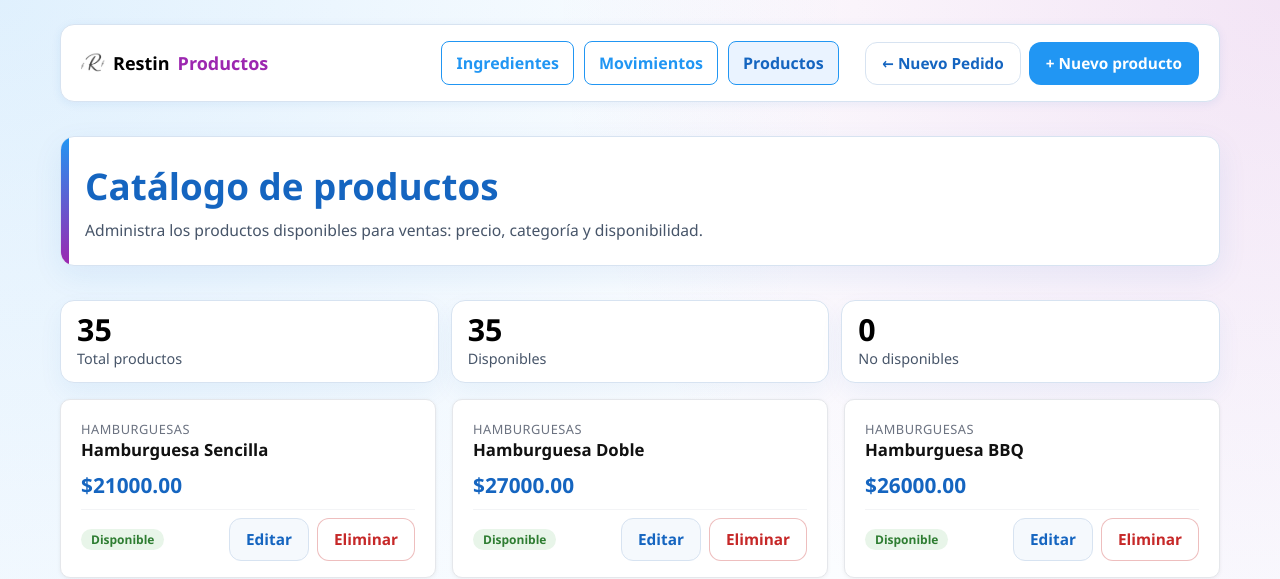
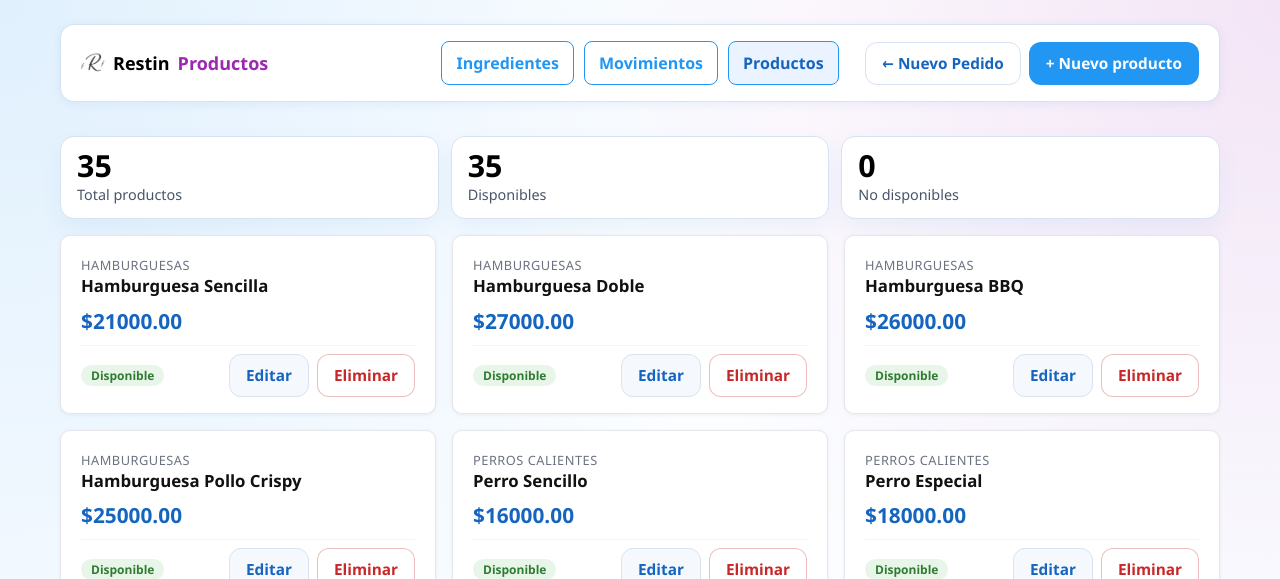
Before and after one commit to acmazoh/Gestion_pedidos_inventario, a Django app: page /products/ in a window 1280 px wide. Shown: the top 579 px of the page. Run offline with Django 4.2, Linux system fonts and the light colour scheme; a user stored in the database is signed in; data comes from the database, SQL or seed files in the repository; both versions use the stored data as it was after the commit.

Commit message:
ajustes frontend ventana productos

```diff
--- a/products/templates/products/ingrediente_form.html
+++ b/products/templates/products/ingrediente_form.html
@@ -21,10 +21,10 @@
                 </div>
             </nav>
 
-           <!-- <header class="page-header">
+            <header class="page-header">
                 <h1 class="page-title">{% if form.instance.pk %}Editar ingrediente{% else %}Agregar ingrediente{% endif %}</h1>
                 <p class="page-subtitle">Actualiza nombre, unidad y stock inicial dentro del inventario del restaurante.</p>
-            </header> -->
+            </header>
 
             <section class="page-card">
                 <form method="post" class="stack">
--- a/products/templates/products/ingrediente_list.html
+++ b/products/templates/products/ingrediente_list.html
@@ -22,10 +22,10 @@
                 </div>
             </nav>
 
-            <header class="page-header">
+            <!-- <header class="page-header">
                 <h1 class="page-title">Inventario de ingredientes</h1>
                 <p class="page-subtitle">Monitorea unidades disponibles, detecta stock bajo y edita ingredientes del sistema.</p>
-            </header>
+            </header> -->
 
             {% if messages %}
             <section class="stack" aria-live="polite">
--- a/products/templates/products/producto_list.html
+++ b/products/templates/products/producto_list.html
@@ -115,10 +115,10 @@
       </div>
     </nav>
 
-    <header class="page-header">
+    <!-- <header class="page-header">
       <h1 class="page-title">Catálogo de productos</h1>
       <p class="page-subtitle">Administra los productos disponibles para ventas: precio, categoría y disponibilidad.</p>
-    </header>
+    </header> -->
 
     {% if messages %}
     <section class="stack" aria-live="polite">
```
Also changed, not shown: db.sqlite3.
